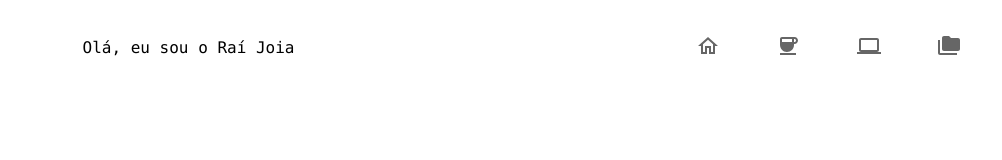
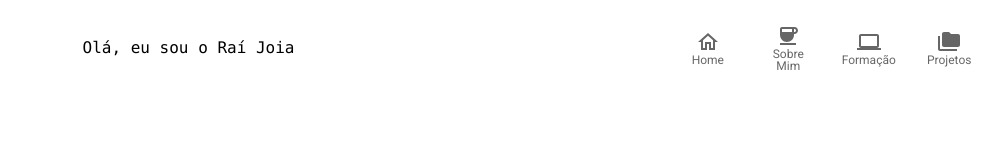
Before and after one commit to Raijoia/portfolio_2.0, a React (Vite) app: page / in a window 1280 px wide. Shown: the top 160 px of the page, without its empty margins (104-1106 px from the left). Built offline with nearby package versions, Linux system fonts and the light colour scheme.

Commit message:
navBar with label ok (bug)

```diff
--- a/src/components/NavBar/index.tsx
+++ b/src/components/NavBar/index.tsx
@@ -1,25 +1,35 @@
 import { Coffee, Computer, HomeOutlined } from "@mui/icons-material"
 import FolderCopyIcon from "@mui/icons-material/FolderCopy"
 import { BottomNavigation, BottomNavigationAction } from "@mui/material"
-import { Link } from "react-router-dom"
+import { useNavigate } from "react-router-dom"
 
 const NavBar = () => {
+  const navigate = useNavigate()
+
   return (
     <header className="flex justify-around alignItens-center items-center pt-5 ">
       <h1 className="hidden sm:block font-mono">Olá, eu sou o Raí Joia</h1>
       <BottomNavigation showLabels>
-        <Link to='/' >
-          <BottomNavigationAction label="Home" icon={<HomeOutlined />} />
-        </Link>
-        <Link to='/sobremim'>
-          <BottomNavigationAction label="Sobre Mim" icon={<Coffee />} />
-        </Link>
-        <Link to='/formacao'>
-          <BottomNavigationAction label="Formação" icon={<Computer />} />
-        </Link>
-        <Link to='/projetos'>
-          <BottomNavigationAction label="Projetos" icon={<FolderCopyIcon />} />
-        </Link>
+        <BottomNavigationAction
+          label="Home"
+          icon={<HomeOutlined />}
+          onClick={() => navigate("/")}
+        />
+        <BottomNavigationAction
+          label="Sobre Mim"
+          icon={<Coffee />}
+          onClick={() => navigate("/sobremim")}
+        />
+        <BottomNavigationAction
+          label="Formação"
+          icon={<Computer />}
+          onClick={() => navigate("/formacao")}
+        />
+        <BottomNavigationAction
+          label="Projetos"
+          icon={<FolderCopyIcon />}
+          onClick={() => navigate("/projetos")}
+        />
       </BottomNavigation>
     </header>
   )
```
